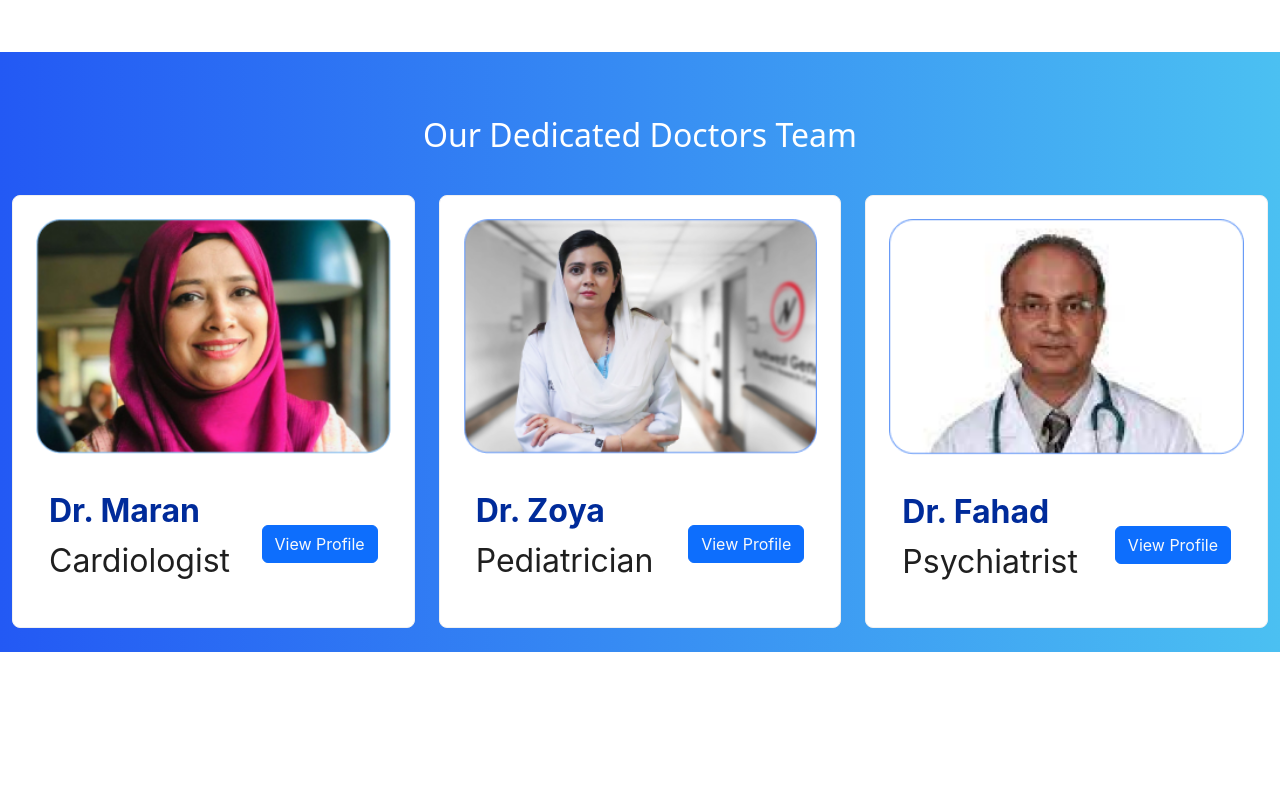
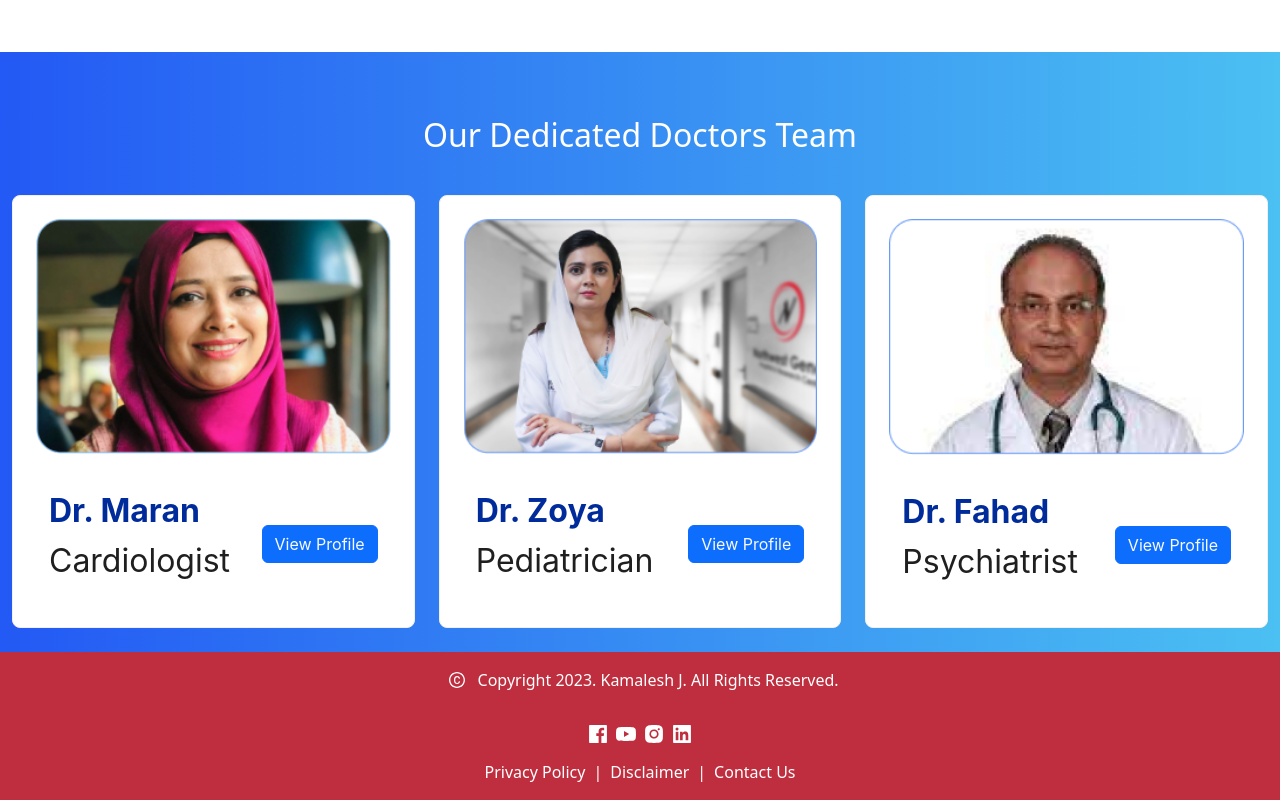
Before and after one commit to atif7luqman/Hira_Hospital_Project, a React (Vite) app: page / in a window 1280 px wide. Shown: the part 1411-2211 px from the top of the page. Before the commit the page ends 2063 px from the top, so only its background shows below. Built offline with nearby package versions, Linux system fonts and the light colour scheme.

Commit message:
Add footer component

```diff
--- a/src/App.jsx
+++ b/src/App.jsx
@@ -3,6 +3,7 @@ import Header from './assets/components/Header'
 import Home from './assets/components/Home'
 import Values from './assets/components/Values'
 import Doctors from './assets/components/Doctors'
+import Footer from './assets/components/Footer'
 
 function App() {
   return (
@@ -11,6 +12,7 @@ function App() {
       <Home />
       <Values />
       <Doctors />
+      <Footer />
     </div>
   )
 }
--- /dev/null
+++ b/src/assets/components/Footer.jsx
@@ -0,0 +1,28 @@
+import { Container, Row, Col } from 'react-bootstrap';
+import { CopyrightOutlined, FacebookFilled, InstagramFilled, LinkedinFilled, YoutubeFilled } from '@ant-design/icons';
+
+export default function Footer() {
+  return (
+    <Container fluid className='text-white text-center' style={{ background: '#BE2E3E' }}>
+      <Row className='pt-2'>
+        <Col xs={12}>
+          <p className='pt-2'><CopyrightOutlined className='px-2 fs-6'/> Copyright 2023. Kamalesh J. All Rights Reserved. </p>
+        </Col>
+        <Col xs={12} className='d-flex align-items-center justify-content-center'>
+          <FacebookFilled className='fs-5 px-1' />
+          <YoutubeFilled className='fs-5 px-1' />
+          <InstagramFilled className='fs-5 px-1' />
+          <LinkedinFilled className='fs-5 p-3 px-1' />
+        </Col>
+        <Col xs={12} className='d-flex align-items-center justify-content-center'>
+
+            <p>Privacy Policy</p>
+            <p className='mx-2'>|</p>
+            <p>Disclaimer</p>
+            <p className='mx-2'>|</p>
+            <p>Contact Us</p>
+        </Col>
+      </Row>
+    </Container>
+  );
+}
```
